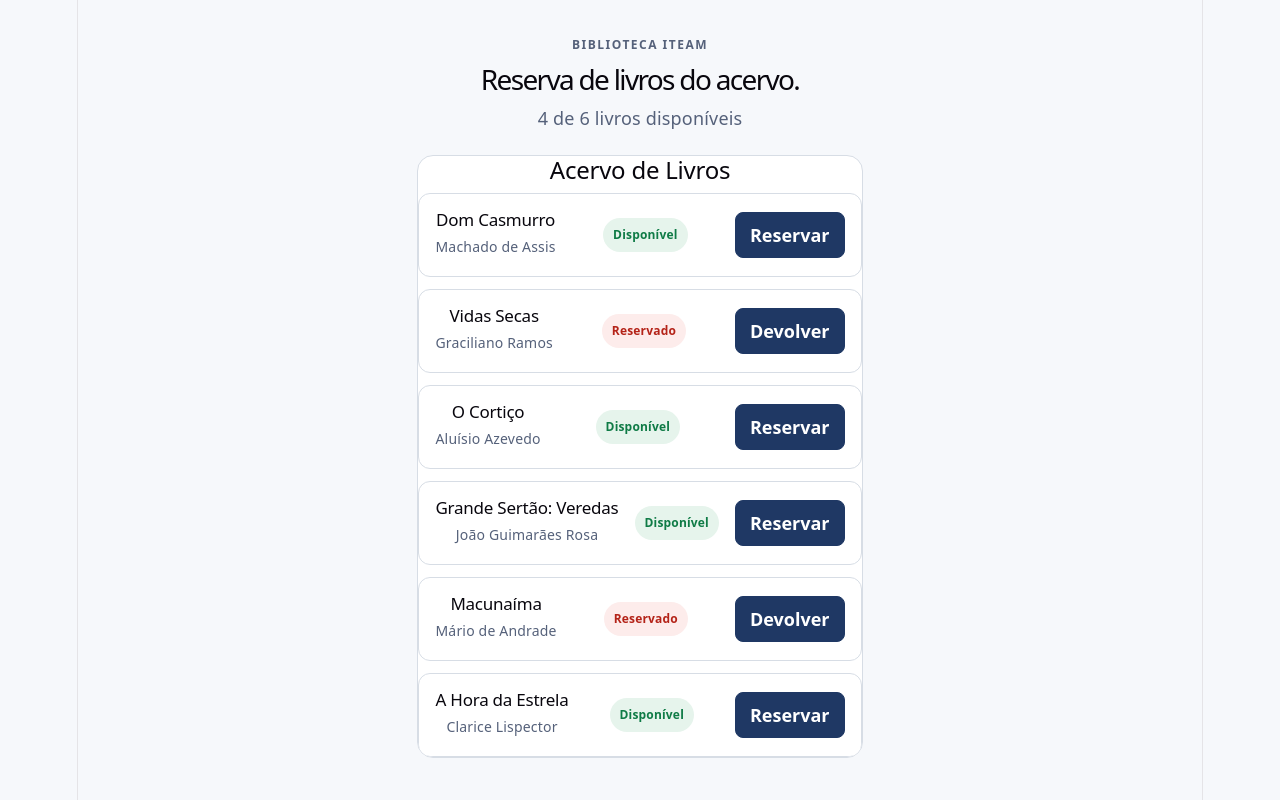
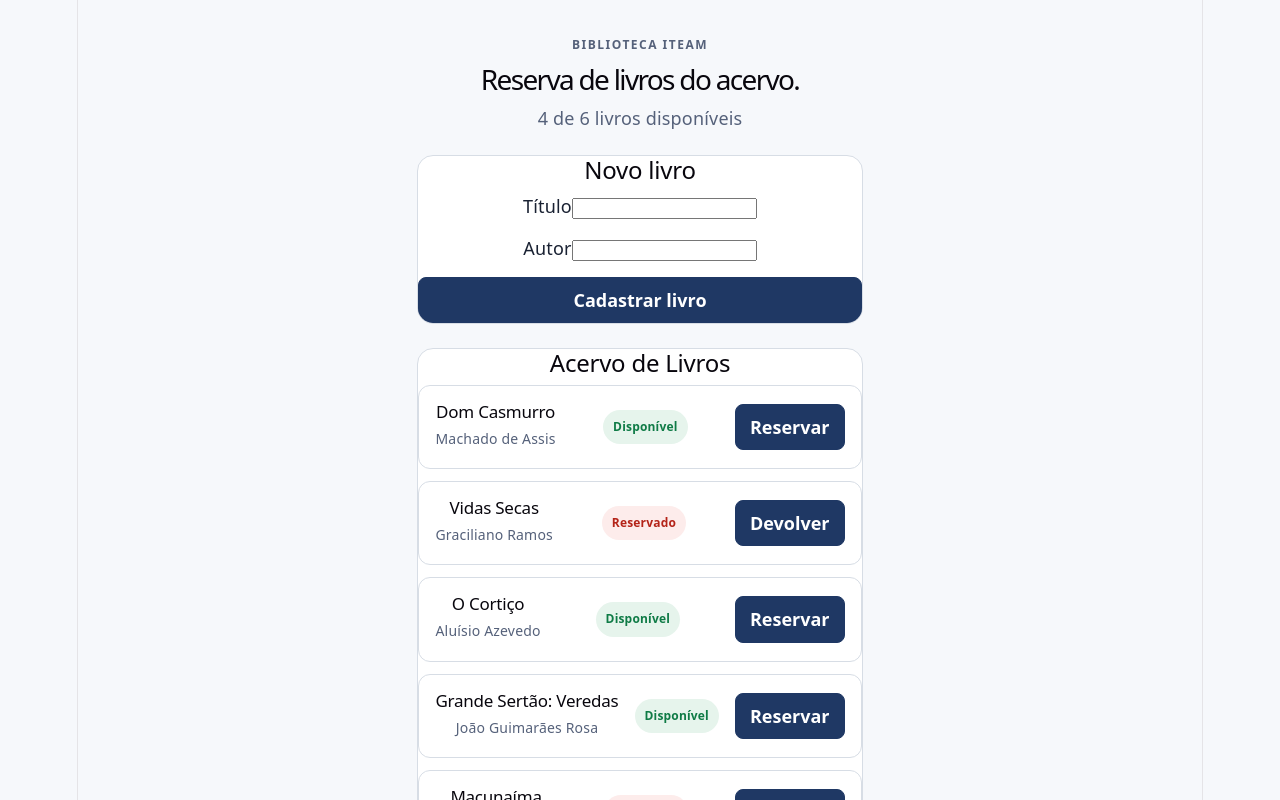
Before and after one commit to fehlyma5/reserva-biblioteca-diandro-lima, a React (Vite) app: page / in a window 1280 px wide. Shown: the top 800 px of the page. Built offline with nearby package versions, Linux system fonts and the light colour scheme.

Commit message:
feat: adiciona formulario de cadastro de livros

```diff
--- a/src/App.jsx
+++ b/src/App.jsx
@@ -2,22 +2,25 @@
 import "./App.css";
 import { books as initialBooks } from "./data/books";
 import BookList from "./components/BookList";
+import BookForm from "./components/BookForm";
 import Panel from "./components/Panel";
 
 export default function App() {
   const [books, setBooks] = useState(initialBooks);
 
-  // Contador calculado (derivado do estado)
   const availableCount = books.filter((book) => book.available).length;
   const totalCount = books.length;
 
-  // Atualização imutável do estado
   function handleToggleReserve(bookId) {
     setBooks((prevBooks) =>
       prevBooks.map((book) =>
         book.id === bookId ? { ...book, available: !book.available } : book
       )
     );
+  }
+
+  function handleAddBook(newBook) {
+    setBooks((prevBooks) => [...prevBooks, newBook]);
   }
 
   return (
@@ -30,6 +33,10 @@
         </p>
       </header>
 
+      <Panel title="Novo livro">
+        <BookForm onAddBook={handleAddBook} />
+      </Panel>
+
       <Panel title="Acervo de Livros">
         <BookList books={books} onReserve={handleToggleReserve} />
       </Panel>
--- /dev/null
+++ b/src/components/BookForm.jsx
@@ -0,0 +1,64 @@
+import { useState } from "react";
+
+export default function BookForm({ onAddBook }) {
+  const [formData, setFormData] = useState({ title: "", author: "" });
+  const [error, setError] = useState("");
+
+  function handleChange(event) {
+    const { name, value } = event.target;
+    setFormData((prev) => ({
+      ...prev,
+      [name]: value,
+    }));
+  }
+
+  function handleSubmit(event) {
+    event.preventDefault();
+
+    if (!formData.title.trim() || !formData.author.trim()) {
+      setError("Preencha o título e o autor.");
+      return;
+    }
+
+    const newBook = {
+      id: crypto.randomUUID(),
+      title: formData.title,
+      author: formData.author,
+      available: true,
+    };
+
+    onAddBook(newBook);
+    setFormData({ title: "", author: "" });
+    setError("");
+  }
+
+  return (
+    <form onSubmit={handleSubmit} className="book-form">
+      {error && <p className="error-message">{error}</p>}
+
+      <div className="form-group">
+        <label htmlFor="title">Título</label>
+        <input
+          type="text"
+          id="title"
+          name="title"
+          value={formData.title}
+          onChange={handleChange}
+        />
+      </div>
+
+      <div className="form-group">
+        <label htmlFor="author">Autor</label>
+        <input
+          type="text"
+          id="author"
+          name="author"
+          value={formData.author}
+          onChange={handleChange}
+        />
+      </div>
+
+      <button type="submit">Cadastrar livro</button>
+    </form>
+  );
+}
```
